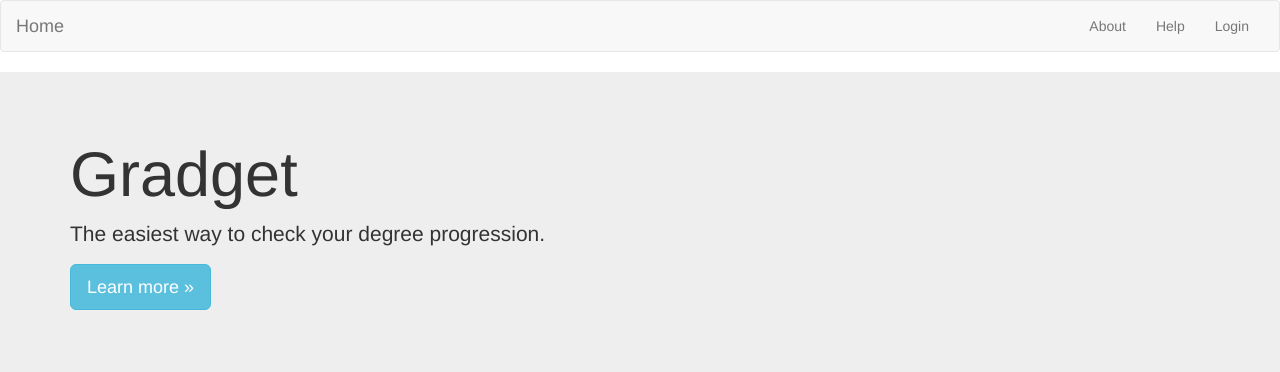
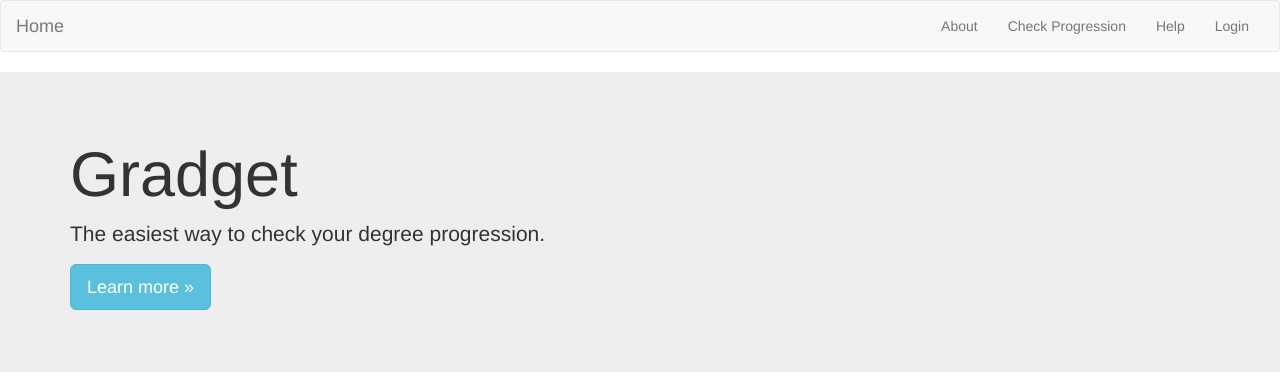
Before and after one commit to Thomas-Zhe-Liu/Progression_Check_Web, a Flask app: page / in a window 1280 px wide. Shown: the top 372 px of the page. Run offline with Flask 2, Linux system fonts and the light colour scheme; some libraries are stand-ins or nearby versions.

Commit message:
Added link to Check Progression Step through. This will link to the first step 1 HTML page when user clicks

```diff
--- a/app/templates/index.html
+++ b/app/templates/index.html
@@ -24,6 +24,7 @@
     <div class="collapse navbar-collapse" id="bs-example-navbar-collapse-1">
       <ul class="nav navbar-nav navbar-right">
         <li><a href="#">About</a></li>
+        <li><a href="#">Check Progression</a></li>
         <li><a href="#">Help</a></li>
         <li><a href="#">Login</a></li>
       </ul>
```
